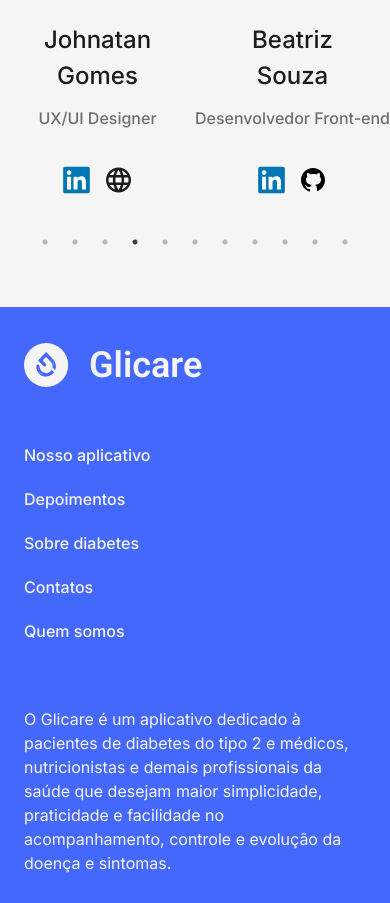
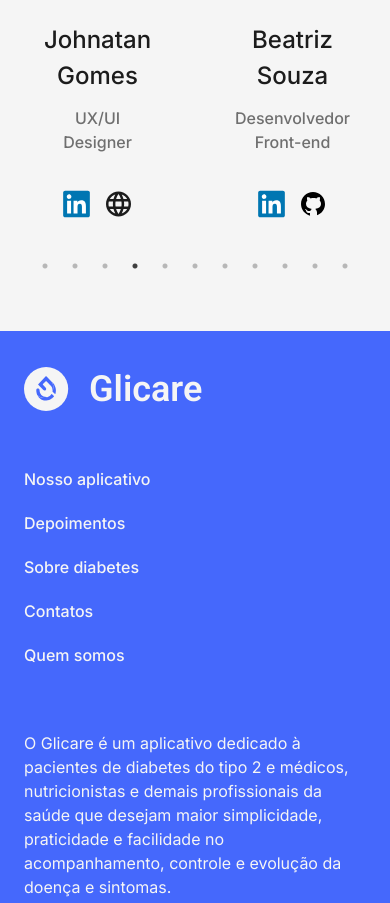
Before and after one commit to Daniel-san8/Glicare, a Next.js app in the folder Glicare/: page / in a window 390 px wide. Shown: the part 6024-6927 px from the top of the page. Built offline with nearby package versions, Linux system fonts and the light colour scheme.

Commit message:
inserida responsividade para tablet e ajustada responsividade mobile

```diff
--- a/Glicare/src/app/components/who-are.tsx
+++ b/Glicare/src/app/components/who-are.tsx
@@ -176,7 +176,6 @@ export default function WhoAre() {
                 </div>
               </div>
               <h3 className="text-gray-dark text-center text-2xl font-medium leading-normal mt-6">
-
                 <span className="inline-block md:hidden">
                   {collaborator.name.split(" ")[0]}
                 </span>
@@ -185,13 +184,21 @@ export default function WhoAre() {
                   {collaborator.name.split(" ").slice(1).join(" ")}
                 </span>
 
-
                 <span className="hidden md:inline-block">
                   {collaborator.name}
                 </span>
               </h3>
-              <p className="text-secondary-gray text-center sm:text-[10px] text-base font-medium leading-normal mt-3">
-                {collaborator.function}
+              <p className="text-secondary-gray text-center text-base font-medium leading-normal mt-3">
+                <span className="inline-block md:hidden">
+                  {collaborator.function.split(" ")[0]}
+                </span>
+                <br className="md:hidden" />
+                <span className="inline-block md:hidden">
+                  {collaborator.function.split(" ").slice(1).join(" ")}
+                </span>
+                <span className="hidden md:inline-block">
+                  {collaborator.function}
+                </span>
               </p>
               <div className="flex items-center justify-center space-x-3 mb-8 mt-35">
                 <a
```
